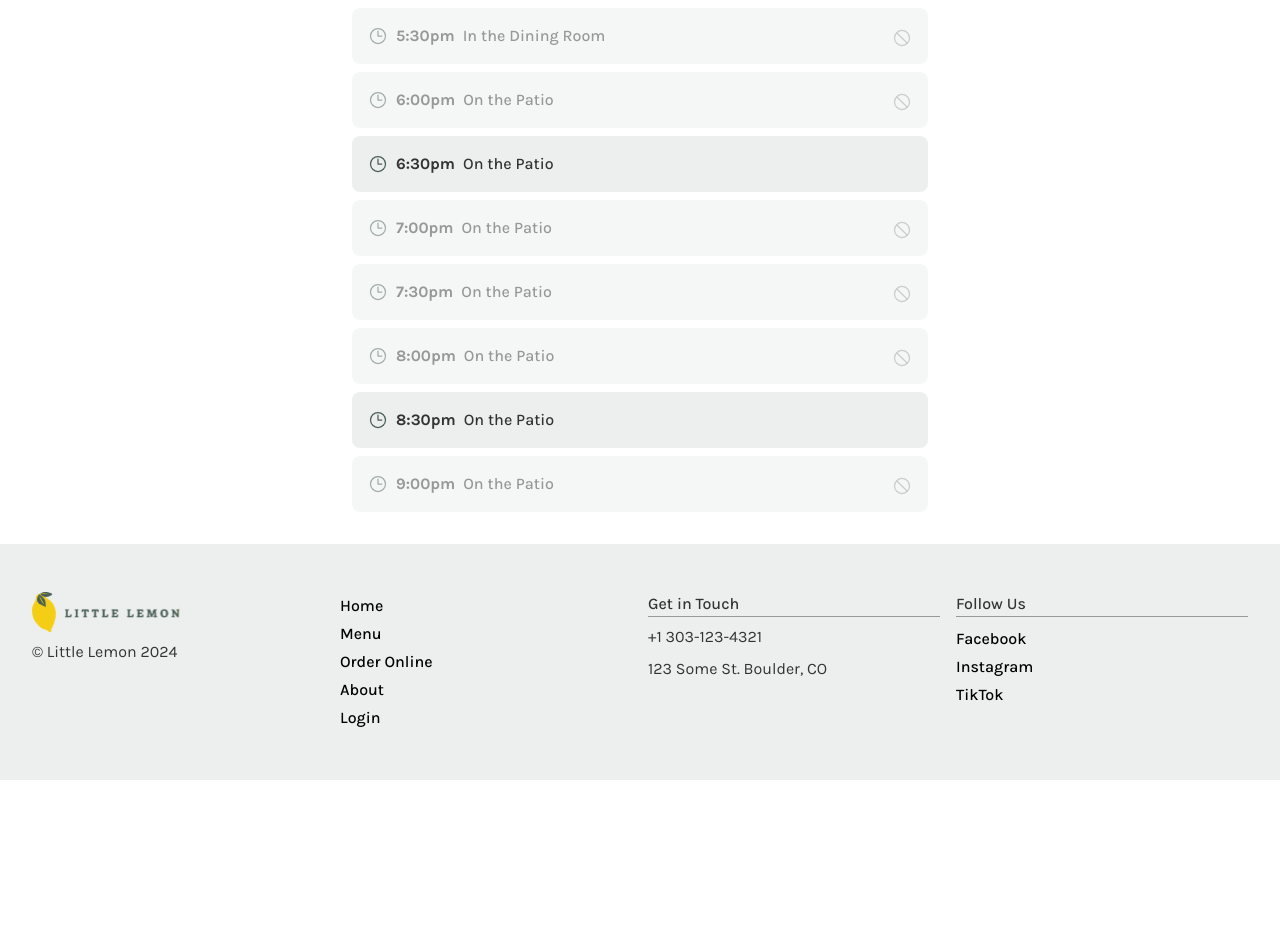
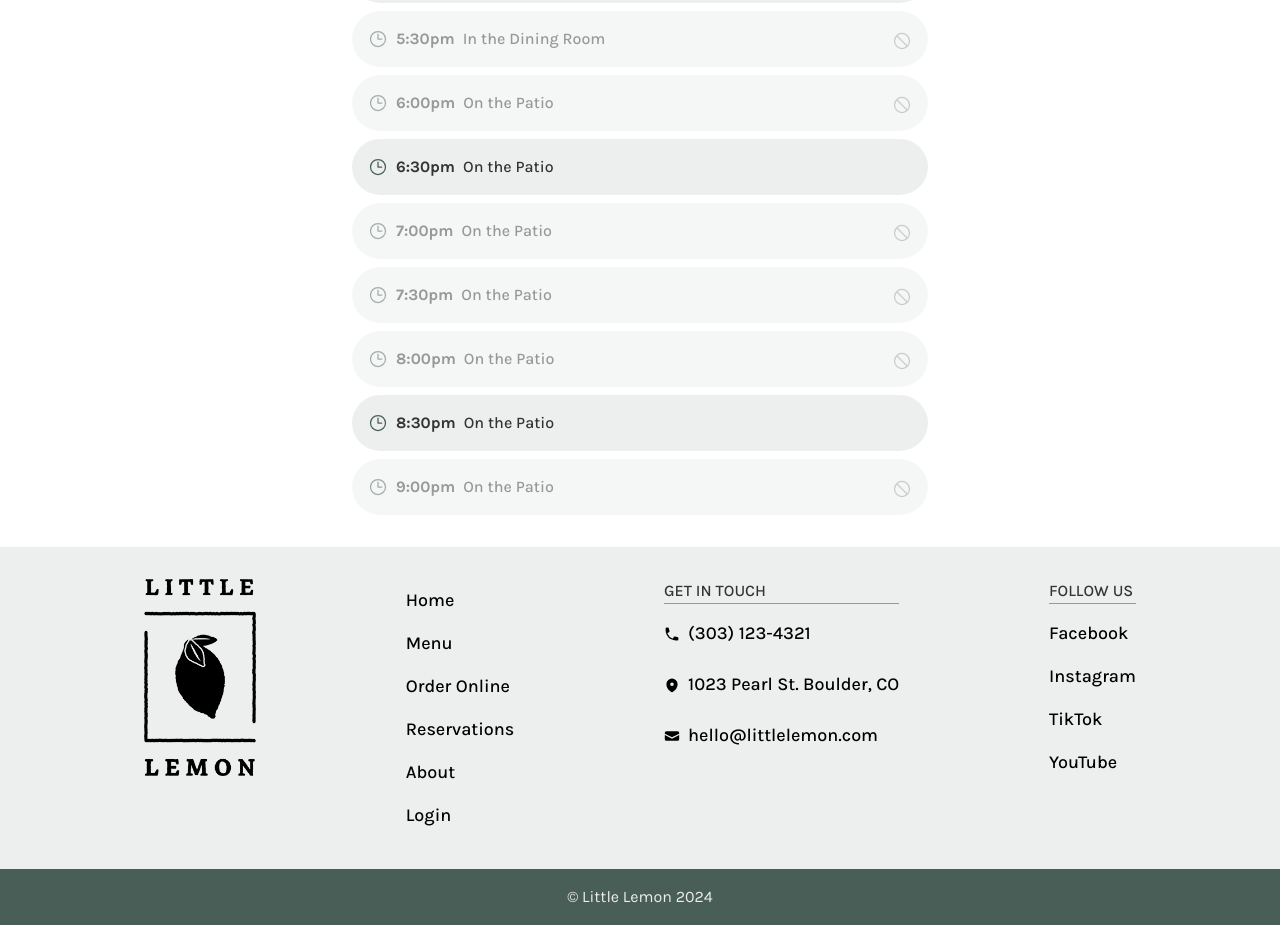
Before and after one commit to MoxieEric/meta-front-end-developer-capstone, a React (Create React App) app: page /reservations in a window 1280 px wide. Shown: the part 620-1545 px from the top of the page. Before the commit the page ends 1400 px from the top, so only its background shows below. Built offline with nearby package versions, Linux system fonts and the light colour scheme; a web font is replaced by a local one.

Commit message:
address accesibility issues

```diff
--- a/src/components/layout/Footer.js
+++ b/src/components/layout/Footer.js
@@ -1,5 +1,11 @@
 import { NavLink } from 'react-router-dom'
 import navigationConfig from '../../config/navigationConfig'
+import {
+	AtSymbolIcon,
+	EnvelopeIcon,
+	MapPinIcon,
+	PhoneIcon,
+} from '@heroicons/react/20/solid'
 
 const Footer = () => {
 	return (
@@ -7,21 +13,24 @@ const Footer = () => {
 			<div className='container'>
 				<div className='column'>
 					<img
-						src='/little-lemon-logo.svg'
-						alt='Little Lemon Logo'
-						width='148'
-						height='40'
+						src='/logo-vertical.png'
+						alt='Little Lemon Icon'
+						width='200'
+						height='352'
+						className='logo'
 					/>
-					<div className='w-full'>
-						<p>&copy; Little Lemon 2024</p>
-					</div>
 				</div>
 
 				<nav className='column'>
 					<ul>
 						{navigationConfig.footer.map((link) => (
 							<li key={link.label}>
-								<NavLink to={link.url}>{link.label}</NavLink>
+								<NavLink
+									to={link.url}
+									className='button button--link'
+								>
+									{link.label}
+								</NavLink>
 							</li>
 						))}
 					</ul>
@@ -29,8 +38,26 @@ const Footer = () => {
 
 				<div className='column'>
 					<h2 className='highlight-text'>Get in Touch</h2>
-					<div>+1 303-123-4321</div>
-					<p>123 Some St. Boulder, CO</p>
+					<a href='tel:+13031234321' className='button button--link'>
+						<PhoneIcon className='icon' />
+						<span>(303) 123-4321</span>
+					</a>
+					<a
+						href='https://www.google.com/maps/place/1023+Pearl+St,+Boulder,+CO+80302'
+						target='_blank'
+						rel='noreferrer'
+						className='button button--link'
+					>
+						<MapPinIcon className='icon' />
+						<span>1023 Pearl St. Boulder, CO</span>
+					</a>
+					<a
+						href='mailto:hello@littlelemon.com'
+						className='button button--link'
+					>
+						<EnvelopeIcon className='icon' />
+						<span>hello@littlelemon.com</span>
+					</a>
 				</div>
 
 				<div className='column'>
@@ -42,7 +69,7 @@ const Footer = () => {
 									href={link.url}
 									target='_blank'
 									rel='noreferrer'
-									className='transition-color'
+									className='button button--link w-full justify-center'
 								>
 									{link.label}
 								</a>
@@ -51,6 +78,9 @@ const Footer = () => {
 					</ul>
 				</div>
 			</div>
+			<div className='copyright'>
+				<p>&copy; Little Lemon 2024</p>
+			</div>
 		</footer>
 	)
 }
--- a/src/components/layout/Header.js
+++ b/src/components/layout/Header.js
@@ -25,6 +25,7 @@ const Header = () => {
 				<button
 					onClick={() => setMenuOpen(!menuOpen)}
 					className='nav-toggle'
+					aria-label='Toggle navigation menu'
 				>
 					{menuOpen ? (
 						<XMarkIcon className='icon' />
--- a/src/components/screens/Home.js
+++ b/src/components/screens/Home.js
@@ -65,7 +65,7 @@ const Home = () => {
 							</CardBody>
 							<CardFooter>
 								<Link
-									className='button button--secondary bg-light'
+									className='button button--light'
 									to='/menu'
 								>
 									Add to Order
@@ -153,7 +153,7 @@ const Home = () => {
 						delectus sit cumque, non saepe fuga.
 					</p>
 					<div>
-						<Link to='/about' className='highlight-text'>
+						<Link to='/about' className='button button--light'>
 							Learn more
 						</Link>
 					</div>
--- a/src/components/sections/FeatureSection.js
+++ b/src/components/sections/FeatureSection.js
@@ -12,9 +12,9 @@ const FeatureSection = ({
 			<div className='content'>
 				<header>
 					<h1 className='display-title'>{title}</h1>
-					<h2 className='subtitle'>{subtitle}</h2>
+					{subtitle && <h2 className='subtitle'>{subtitle}</h2>}
 				</header>
-				<div className='body'>{children}</div>
+				<div className='body rounded-full'>{children}</div>
 			</div>
 			<div className='relative images'>
 				{images.map((image, index) => (
--- a/src/config/navigationConfig.js
+++ b/src/config/navigationConfig.js
@@ -15,7 +15,6 @@ const navigationConfig = {
 		{
 			label: 'Login',
 			url: '/login',
-			onClick: () => null,
 		},
 	],
 	footer: [
@@ -30,6 +29,10 @@ const navigationConfig = {
 		{
 			label: 'Order Online',
 			url: '/order',
+		},
+		{
+			label: 'Reservations',
+			url: '/reservations',
 		},
 		{
 			label: 'About',
@@ -53,6 +56,10 @@ const navigationConfig = {
 			label: 'TikTok',
 			url: 'https://tiktok.com',
 		},
+		{
+			label: 'YouTube',
+			url: 'https://youtube.com',
+		},
 	],
 }
 export default navigationConfig
--- a/src/styles/app.css
+++ b/src/styles/app.css
@@ -20,6 +20,7 @@
 	--border-rounded: .5rem;
 	--rounded-md: .5rem;
 	--rounded-lg: 1rem;
+	--rounded-full: 12rem;
 
 	/* box shadow */
 	--shadow-md: rgba(0,0,0,0.25) .125rem .125rem 6px;
@@ -32,6 +33,11 @@ html, body {
 	width: 100%;
 	min-width: 375px;
 }
+body .container {
+	width: 100%;
+	max-width: 64rem;
+}
+
 
 /* Typography */
 .display-title {
@@ -79,9 +85,10 @@ html, body {
 .button {
 	display: flex;
 	align-items: center;
+	gap: .5rem;
 	width: max-content;
 	padding: .5rem 1rem;
-	border-radius: var(--rounded-md);
+	border-radius: var(--rounded-full);
 	color: white;
 	background: var(--color-primary);
 	font-weight: 500;
@@ -90,6 +97,10 @@ html, body {
 .button:hover {
 	color: white;
 	background: var(--color-dark);
+}
+.button .icon {
+	width: 1rem;
+	height: 1rem;
 }
 .button--primary{
 	color: white;
@@ -145,10 +156,12 @@ html, body {
 	justify-content: space-between;
 	padding: 1rem;
 	margin: 0 auto;
+	position: relative;
+	z-index: 99;
 }
 .global-header .logo {
 	width: 100%;
-	max-width: 9rem;
+	max-width: 10rem;
 	height: auto;
 }
 .global-header .mobile-links {
@@ -181,6 +194,7 @@ html, body {
 	top: -3rem;
 	right: 0;
 	background: white;
+	z-index: 9999;
 }
 
 .global-header nav.nav--open {
@@ -211,7 +225,7 @@ html, body {
 
 @media (min-width: 768px) {
 	.global-header .logo {
-		max-width: 12rem;
+		width: 12rem;
 	}
 	.global-header .mobile-links {
 		display: none;
@@ -239,7 +253,6 @@ html, body {
 /* Footer */
 .global-footer {
 	width: 100%;
-	padding: 2rem 1rem;
 	background-color: var(--color-light);
 	color: var(--color-dark)
 }
@@ -248,14 +261,18 @@ html, body {
 	flex-direction: column;
 	align-items: center;
 	justify-content: center;
-	padding: 1rem;
+	padding: 2rem 1rem;
 	margin: 0 auto;
-	gap: 1rem;
+	gap: 2rem;
 }
-
-.global-footer .column h2 {
-	width: 100%;
-	border-bottom: 1px solid var(--color-medium);
+.global-footer .copyright {
+	background-color: var(--color-primary);
+	color: var(--color-light);
+	text-align: center;
+	padding: 1rem 0;
+}
+.global-footer .logo {
+	width: 6rem;
 }
 .global-footer .column {
 	display: flex;
@@ -264,17 +281,20 @@ html, body {
 	justify-content: center;
 	gap: .5rem;
 	text-align: center;
+	width: max-content;
+	max-width: 18rem;
+}
+.global-footer .column h2 {
 	width: 100%;
+	text-transform: uppercase;
+	border-bottom: 1px solid var(--color-medium);
 }
 .global-footer .column a {
 	font-weight: 500;
-	padding: .125rem 0;
+	font-size: 1.125rem;
+	width: 100%;
+	justify-content: center;
 	color: black;
-	display: block;
-}
-.global-footer .column a:hover {
-	color: var(--color-primary);
-	text-decoration: underline;
 }
 @media (min-width: 640px) {
 	.global-footer .container {
@@ -286,6 +306,12 @@ html, body {
 		align-items: start;
 		justify-content: flex-start;
 		text-align: left;
+	}
+	.global-footer .logo {
+		width: 7rem;
+	}
+	.global-footer .column a {
+		justify-content: start;
 	}
 }
 
@@ -589,9 +615,12 @@ main {
 .input-group textarea {
 	color: var(--color-dark);
 	border: 2px solid var(--color-primary);
-	border-radius: var(--rounded-md);
+	border-radius: var(--rounded-full);
 	padding: .5rem 1rem;
 	width: 100%;
+}
+.input-group textarea {
+	border-radius: var(--rounded-lg);
 }
 .input-group input:placeholder,
 .input-group textarea:placeholder {
```
Also changed, not shown: public/logo-vertical.png (added), src/styles/tailwind.min.css, 1 other file (tests, documents, lock files or other folders).
